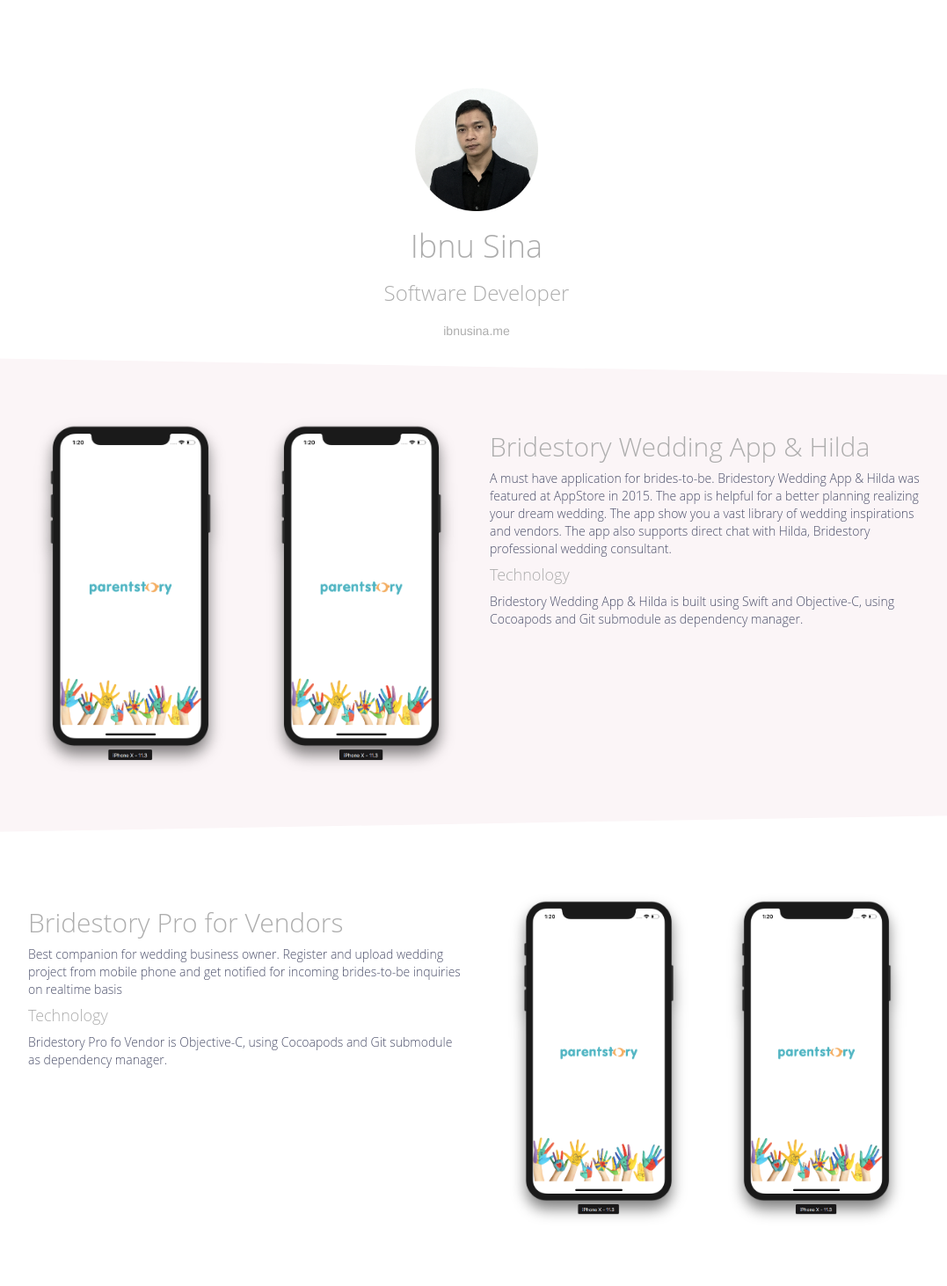
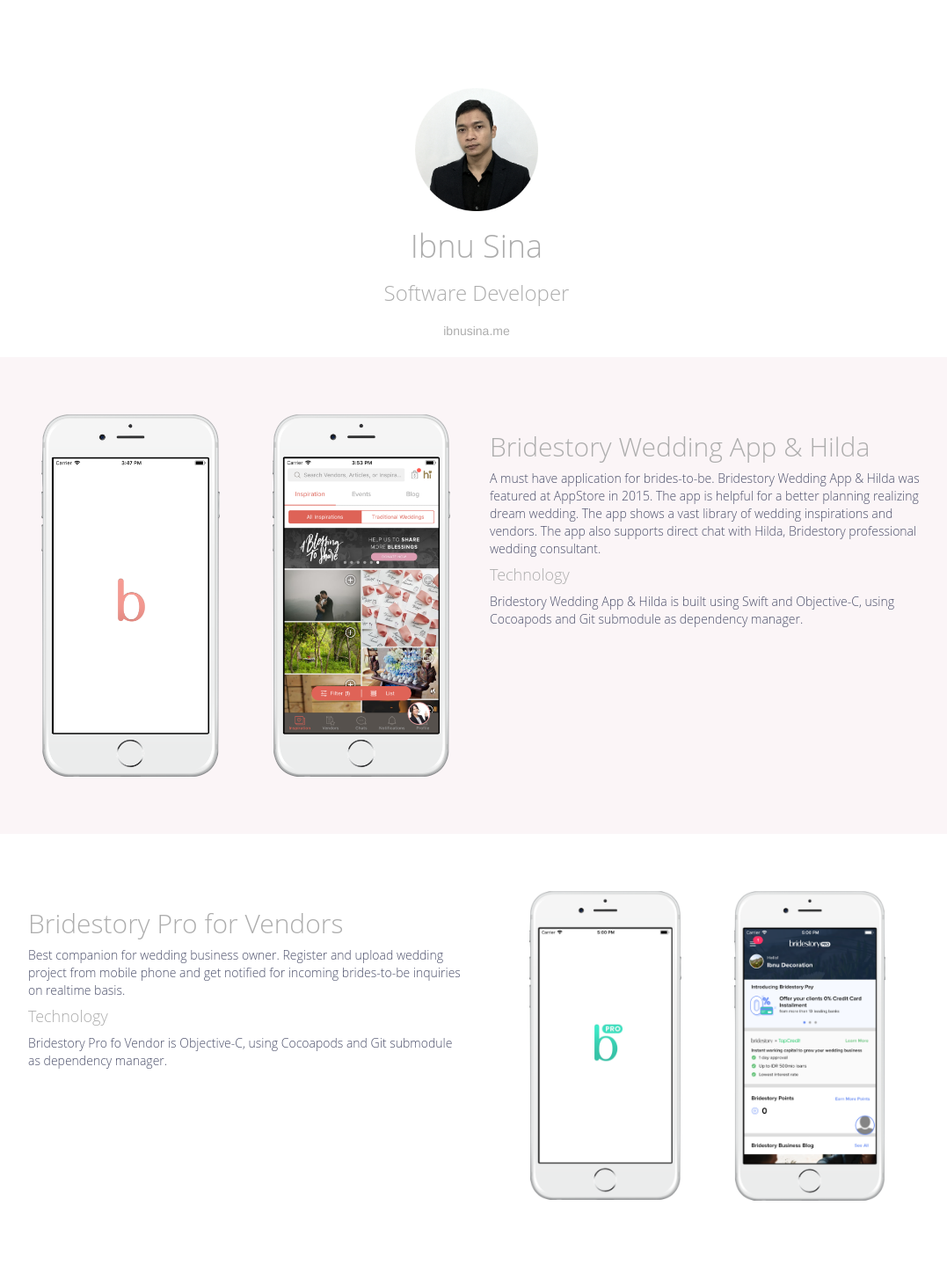
Before and after one commit to ibnusina/profile, a Jekyll site: the page built from index.md, in a window 1280 px wide. Shown: the whole page at 88% size, without its empty margins (98-1175 px from the left). Built offline with Jekyll 4.4.1, drawn with Linux system fonts in a browser that asks for light colours; after the commit the page ends 1430 px from its top, so only the background shows below that.

Commit message:
add new image for works

```diff
--- a/_layouts/profile_page.html
+++ b/_layouts/profile_page.html
@@ -15,15 +15,15 @@
     <div class="row row-grey">
         <div class="col-lg-10 col-lg-offset-1">
             <div class="row work-item-row">
-                <div class="col-sm-3 col-xs-6">
-                    <img src="{{ "/assets/image/device.png" | relative_url }}" class="img-responsive center-block">
+                <div class="col-sm-3 col-xs-6 work-image">
+                    <img src="{{ "/assets/image/user_app_launch_white.png" | relative_url }}" class="img-responsive center-block">
                 </div>
-                <div class="col-sm-3 col-xs-6">
-                    <img src="{{ "/assets/image/device.png" | relative_url }}" class="img-responsive center-block">
+                <div class="col-sm-3 col-xs-6 work-image">
+                    <img src="{{ "/assets/image/user_app_main_white.png" | relative_url }}" class="img-responsive center-block">
                 </div>
                 <div class="col-sm-6">
                     <h2><a href="https://itunes.apple.com/id/app/bridestory-wedding-app-hilda/id1067262519?mt=8" target="blank">Bridestory Wedding App & Hilda</a></h2>
-                    <p>A must have application for brides-to-be. Bridestory Wedding App & Hilda was featured at AppStore in 2015. The app is helpful for a better planning realizing your dream wedding. The app show you a vast library of wedding inspirations and vendors. The app also supports direct chat with Hilda, Bridestory professional wedding consultant.</p>
+                    <p>A must have application for brides-to-be. Bridestory Wedding App & Hilda was featured at AppStore in 2015. The app is helpful for a better planning realizing dream wedding. The app shows a vast library of wedding inspirations and vendors. The app also supports direct chat with Hilda, Bridestory professional wedding consultant.</p>
                     <h4>Technology</h4>
                     <p>Bridestory Wedding App & Hilda is built using Swift and Objective-C, using Cocoapods and Git submodule as dependency manager.</p>
                 </div>
@@ -33,17 +33,17 @@
     <div class="row row-white">
         <div class="col-lg-10 col-lg-offset-1">
             <div class="row work-item-row">
-                <div class="col-sm-6 col-sm-push-6">
-                    <div class="col-xs-6">
-                        <img src="{{ "/assets/image/device.png" | relative_url }}" class="img-responsive center-block">
+                <div class="col-sm-6 col-sm-push-6 work-image">
+                    <div class="col-xs-6 work-image">
+                        <img src="{{ "/assets/image/vendor_app_launch_white.png" | relative_url }}" class="img-responsive center-block">
                     </div>
-                    <div class="col-xs-6">
-                        <img src="{{ "/assets/image/device.png" | relative_url }}" class="img-responsive center-block">
+                    <div class="col-xs-6 work-image">
+                        <img src="{{ "/assets/image/vendor_app_main_white.png" | relative_url }}" class="img-responsive center-block">
                     </div>
                 </div>
                 <div class="col-sm-6 col-sm-pull-6">
                     <h2><a href="https://itunes.apple.com/id/app/bridestory-pro-for-vendors/id1014315547?mt=8" target="blank">Bridestory Pro for Vendors</a></h2>
-                    <p>Best companion for wedding business owner. Register and upload wedding project from mobile phone and get notified for incoming brides-to-be inquiries on realtime basis</p>
+                    <p>Best companion for wedding business owner. Register and upload wedding project from mobile phone and get notified for incoming brides-to-be inquiries on realtime basis.</p>
                     <h4>Technology</h4>
                     <p>Bridestory Pro fo Vendor is Objective-C, using Cocoapods and Git submodule as dependency manager.</p>
                 </div>
--- a/assets/css/profile_page_style.css
+++ b/assets/css/profile_page_style.css
@@ -63,8 +63,6 @@
 
 .row-grey {
 	background-color: #FBF5F7;
-	-webkit-clip-path: polygon(0 0%, 100% 4%, 100% 96%, 0% 100%);
-	clip-path: polygon(0 0%, 100% 4%, 100% 96%, 0% 100%);
 	padding: 65px 10px;
 }
 
@@ -84,6 +82,11 @@
 
 .work-item-row {
 	/*padding: 10% 0;*/
+}
+
+.work-image {
+	padding-left: 30px;
+	padding-right: 30px;
 }
 
 .row-tools {
```
Also changed, not shown: assets/image/device.png (deleted), assets/image/user_app_launch_gold.png (added), assets/image/user_app_launch_tilted_gold.png (added), assets/image/user_app_launch_tilted_white.png (added), assets/image/user_app_launch_white.png (added), assets/image/user_app_main_gold.png (added), assets/image/user_app_main_white.png (added), assets/image/vendor_app_gold.png (added), assets/image/vendor_app_launch_gold.png (added), assets/image/vendor_app_launch_tilted_gold.png (added), assets/image/vendor_app_launch_tilted_white.png (added), assets/image/vendor_app_launch_white.png (added), assets/image/vendor_app_main_white.png (added).
